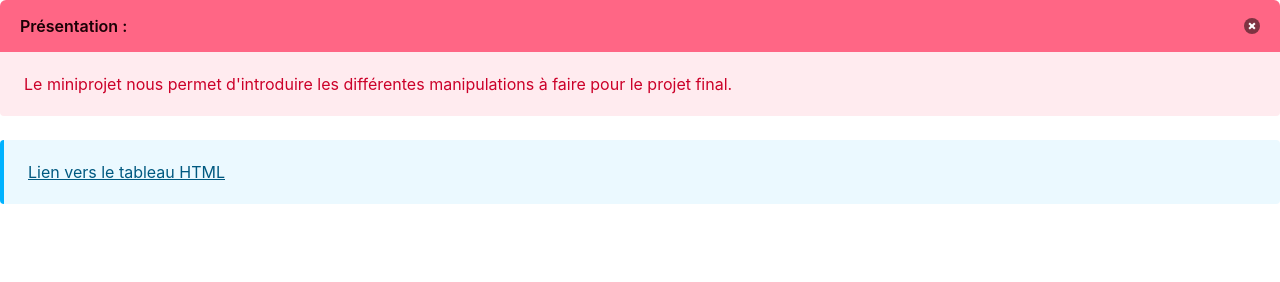
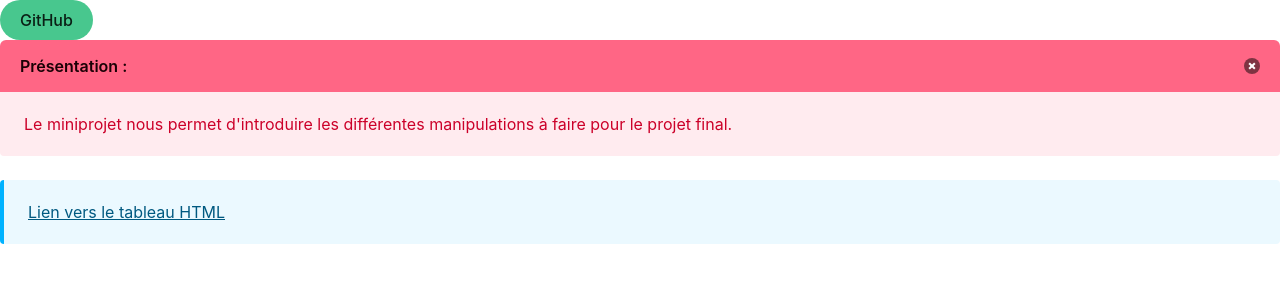
Before and after one commit to RachelleTuyay/PPE1-2023, a plain HTML site: page index.html in a window 1280 px wide. Drawn offline with nearby package versions, Linux system fonts and the light colour scheme.

Commit message:
ajout d'un bouton github

```diff
--- a/index.html
+++ b/index.html
@@ -8,6 +8,7 @@
 	</head>
 
 	<body>
+		<button class="button is-success is-rounded" href="https://github.com/RachelleTuyay/PPE1-2023">GitHub</button>
 		<article class="message is-danger">
 			<div class="message-header">
    				 <p>Présentation :</p>
```
